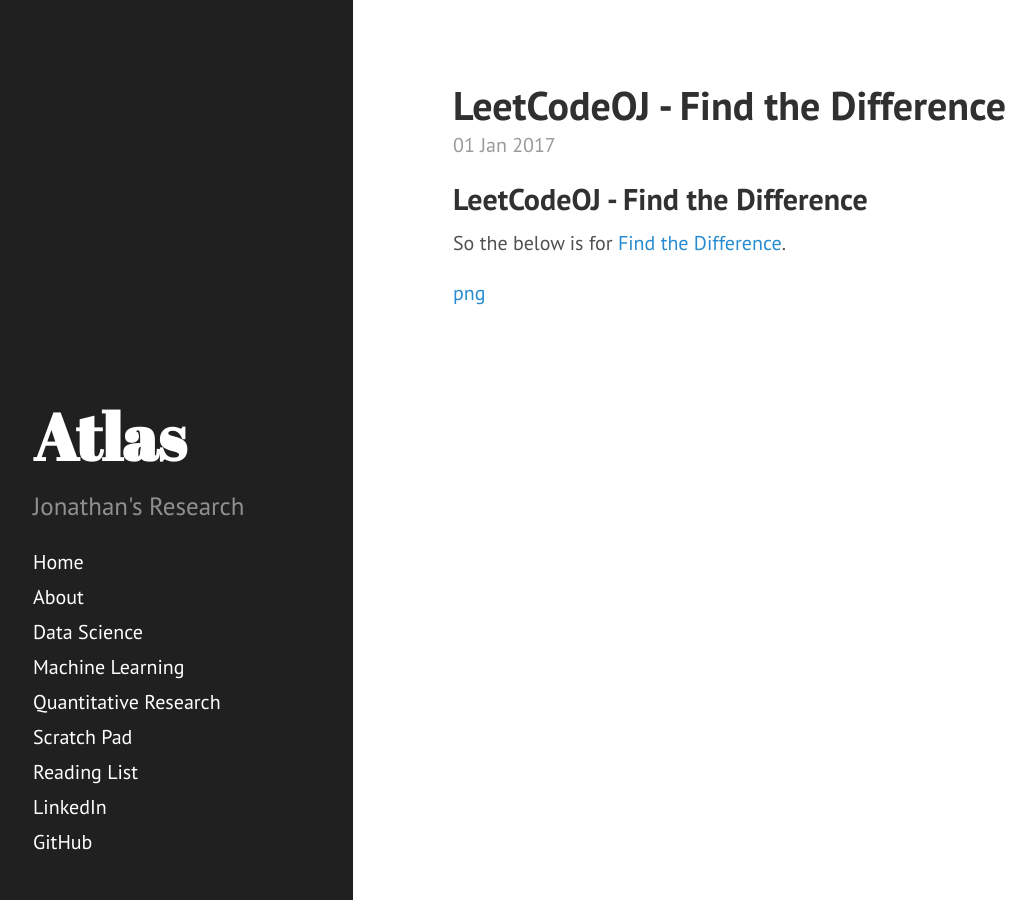
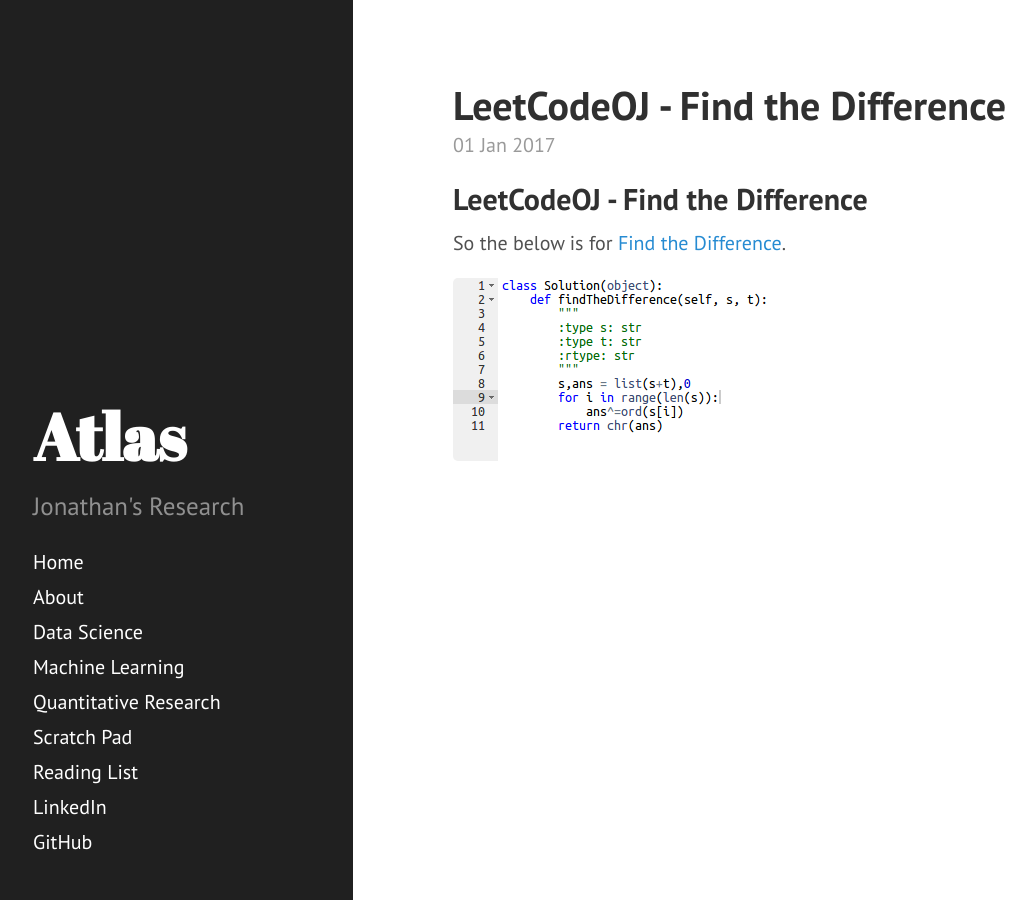
Before and after one commit to JonathanJohann/Research, a Jekyll site: the page built from _posts/Scratch_Pad/2017-01-01-Find-the-Difference.md, in a window 1280 px wide. Shown: the whole page, without its empty margins (7-1043 px from the left). Built offline with Jekyll 4.4.1, drawn with Linux system fonts in a browser that asks for light colours; Markdown is read by kramdown in place of the engine named in the settings.

Commit message:
Update 2017-01-01-Find-the-Difference.md

```diff
--- a/_posts/Scratch_Pad/2017-01-01-Find-the-Difference.md
+++ b/_posts/Scratch_Pad/2017-01-01-Find-the-Difference.md
@@ -10,4 +10,4 @@
 
 So the below is for [Find the Difference](https://leetcode.com/problems/find-the-difference/).
 
-[png](https://raw.githubusercontent.com/JonathanJohann/Research/master/_posts/Scratch_Pad/Pics/find_difference.png)
+![png](https://raw.githubusercontent.com/JonathanJohann/Research/master/_posts/Scratch_Pad/Pics/find_difference.png)
```
